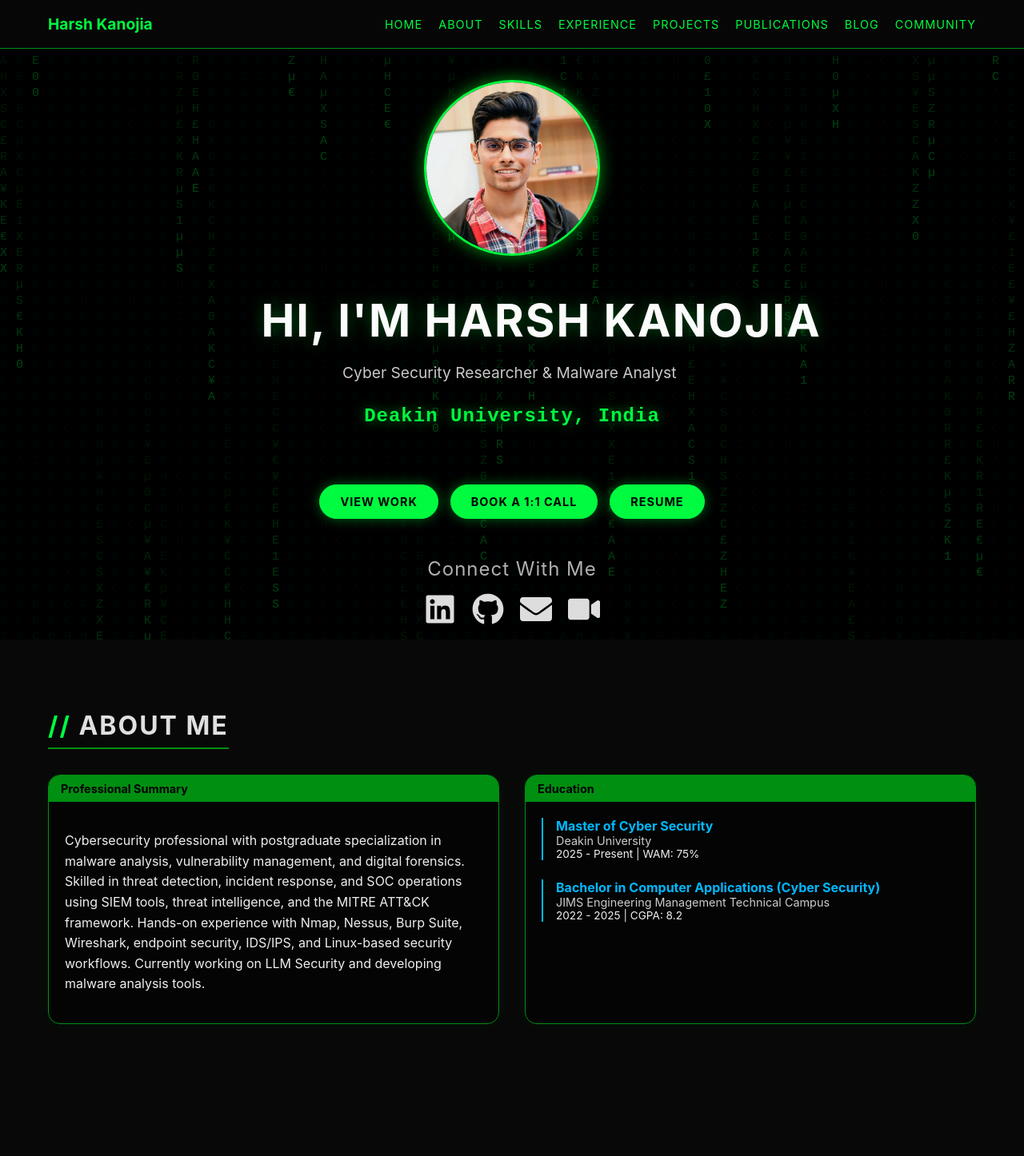
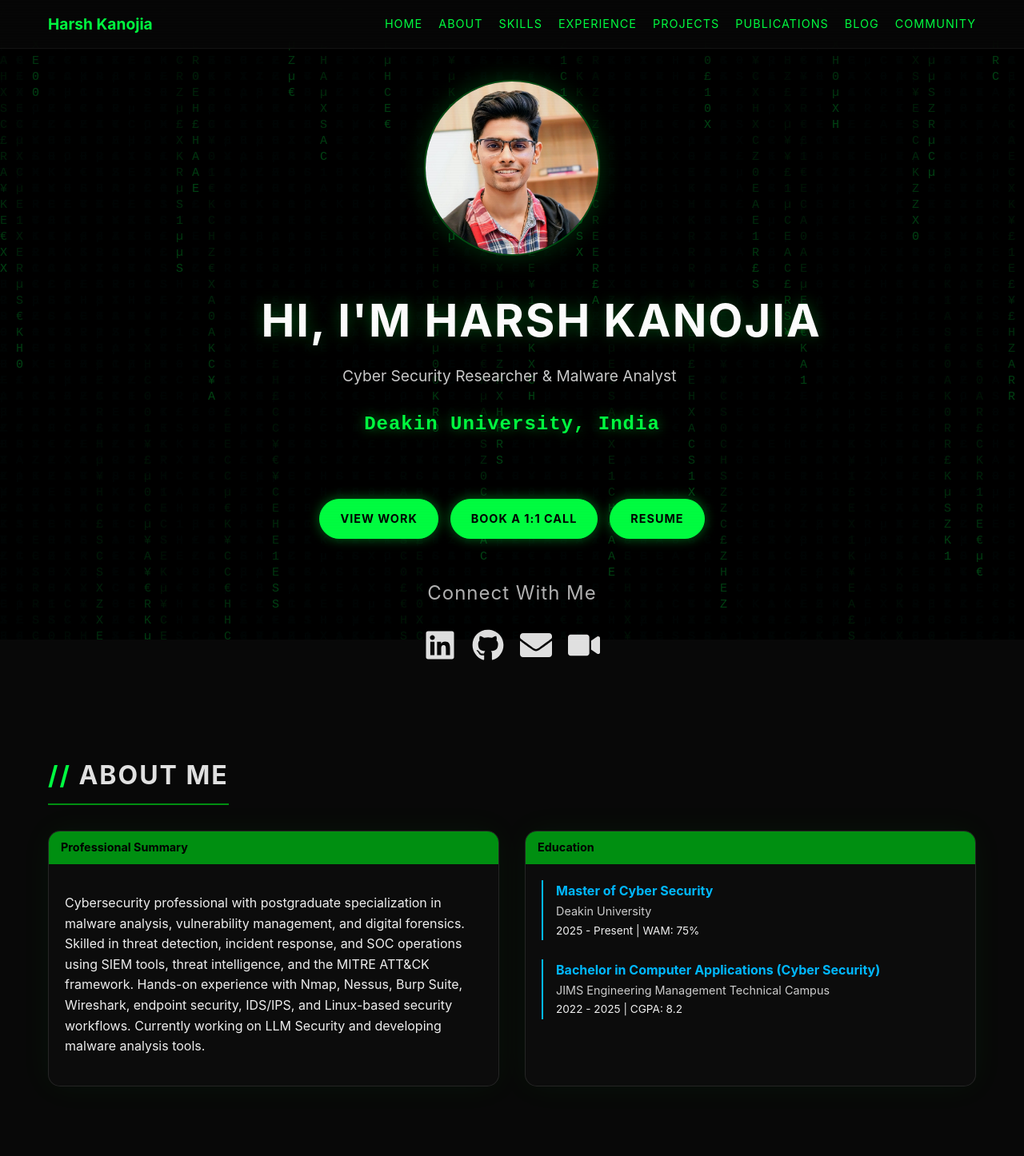
Before and after one commit to harsh-hak/harsh-hak.github.io, a React (Vite) app: page / in a window 1280 px wide. Shown: the top 1446 px of the page at 80% size. Built offline with nearby package versions, Linux system fonts and the light colour scheme; no server answers.

Commit message:
style: Apply professional Glassmorphism and SEO refinements

```diff
--- a/src/components/Terminal.jsx
+++ b/src/components/Terminal.jsx
@@ -3,14 +3,17 @@
 const Terminal = ({ title = "Info", children, className = "" }) => {
     return (
         <div className={`terminal-window ${className}`} style={{
-            border: '1px solid var(--primary-dim)',
-            background: 'rgba(5, 5, 5, 0.95)', // Dark, almost opaque for readability
+            border: '1px solid rgba(255, 255, 255, 0.1)',
+            background: 'rgba(15, 15, 15, 0.7)', // Glassmorphism
+            backdropFilter: 'blur(10px)',
+            WebkitBackdropFilter: 'blur(10px)',
             color: '#f0f0f0', // High contrast text
-            boxShadow: '0 0 20px rgba(0, 255, 65, 0.05)',
+            boxShadow: '0 0 40px rgba(0, 255, 65, 0.05)',
             marginBottom: '2rem',
             borderRadius: '15px',
             overflow: 'hidden',
-            maxWidth: '100%'
+            maxWidth: '100%',
+            transition: 'all 0.3s ease'
         }}>
             <div className="terminal-header" style={{
                 background: 'var(--primary-dim)',
--- a/src/index.css
+++ b/src/index.css
@@ -22,7 +22,10 @@
   color: var(--text);
   font-family: var(--font-main);
   overflow-x: hidden;
+  line-height: 1.7;
+  /* Improved readability */
   -webkit-font-smoothing: antialiased;
+  -moz-osx-font-smoothing: grayscale;
 }
 
 h1,
@@ -289,9 +292,10 @@
   left: 0;
   width: 100%;
   z-index: 1000;
-  background: rgba(8, 8, 8, 0.95);
-  border-bottom: 1px solid var(--primary-dim);
-  backdrop-filter: blur(5px);
+  background: rgba(8, 8, 8, 0.8);
+  border-bottom: 1px solid rgba(255, 255, 255, 0.05);
+  backdrop-filter: blur(10px);
+  -webkit-backdrop-filter: blur(10px);
 }
 
 .navbar-container {
@@ -381,9 +385,17 @@
   margin-bottom: 2rem;
   border-radius: 50%;
   overflow: hidden;
-  border: 3px solid var(--primary);
-  box-shadow: 0 0 20px var(--primary-dim);
+  border: 2px solid rgba(0, 255, 65, 0.3);
+  /* Softer border */
+  box-shadow: 0 0 30px rgba(0, 255, 65, 0.2);
+  /* Diffuse glow */
   margin: 0 auto 2rem auto;
+  transition: all 0.5s ease;
+}
+
+.profile-container:hover {
+  box-shadow: 0 0 50px rgba(0, 255, 65, 0.4);
+  border-color: var(--primary);
 }
 
 .profile-img {
@@ -839,13 +851,23 @@
 }
 
 .blog-card {
-  background: rgba(10, 10, 10, 0.8);
-  border: 1px solid #333;
+  background: rgba(15, 15, 15, 0.6);
+  /* Glassmorphism */
+  backdrop-filter: blur(10px);
+  -webkit-backdrop-filter: blur(10px);
+  border: 1px solid rgba(255, 255, 255, 0.1);
   overflow: hidden;
   display: flex;
   flex-direction: column;
   height: 100%;
   border-radius: 15px;
+  transition: transform 0.3s ease, box-shadow 0.3s ease, border-color 0.3s ease;
+}
+
+.blog-card:hover {
+  transform: translateY(-5px);
+  border-color: rgba(0, 255, 65, 0.5);
+  box-shadow: 0 10px 30px -10px rgba(0, 255, 65, 0.2);
 }
 
 .blog-image-wrapper {
@@ -908,6 +930,7 @@
   flex-grow: 1;
   display: -webkit-box;
   -webkit-line-clamp: 3;
+  line-clamp: 3;
   -webkit-box-orient: vertical;
   overflow: hidden;
 }
@@ -1019,11 +1042,13 @@
 .community-header {
   font-size: 2rem;
   margin-bottom: 1.5rem;
+  /* Gradient Text for Header */
   background: linear-gradient(to right, #fff, var(--primary));
   -webkit-background-clip: text;
   background-clip: text;
   -webkit-text-fill-color: transparent;
-  font-weight: bold;
+  font-weight: 800;
+  letter-spacing: -0.5px;
 }
 
 .community-desc {
@@ -1103,10 +1128,13 @@
 
 .gh-chart-container {
   padding: 1.5rem;
-  background: rgba(5, 5, 5, 0.95);
-  border: 1px solid var(--primary-dim);
+  padding: 1.5rem;
+  background: rgba(15, 15, 15, 0.6);
+  backdrop-filter: blur(10px);
+  -webkit-backdrop-filter: blur(10px);
+  border: 1px solid rgba(255, 255, 255, 0.1);
   border-radius: 15px;
-  box-shadow: 0 0 20px rgba(0, 255, 65, 0.05);
+  box-shadow: 0 0 40px rgba(0, 255, 65, 0.05);
   max-width: 100%;
   overflow-x: auto;
   text-align: center;
```
